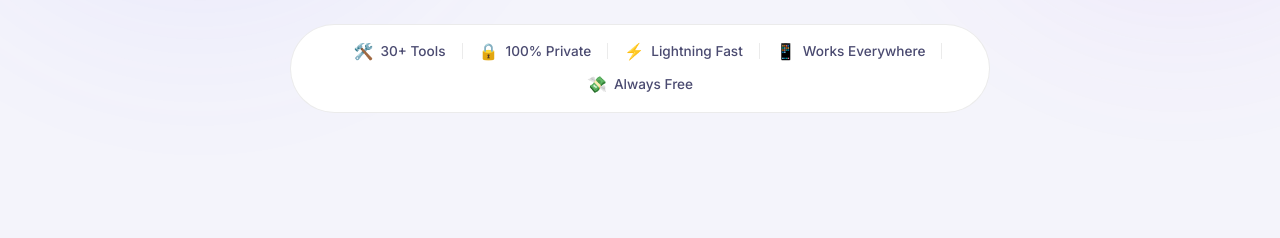
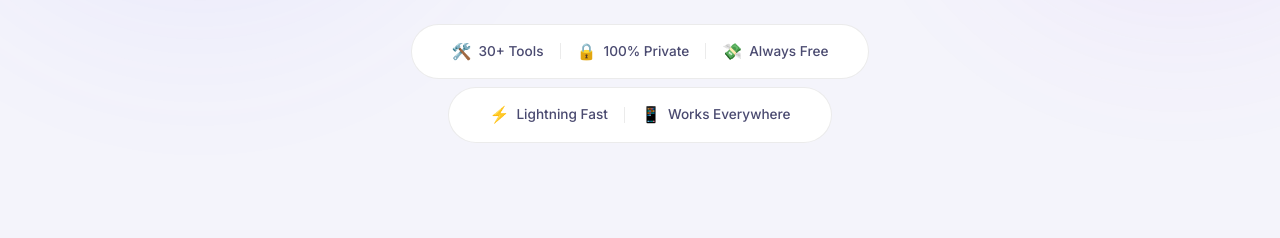
Before and after one commit to mirahtisham13/FileForge, a plain HTML site: page index.html in a window 1280 px wide. Shown: the part 320-558 px from the top of the page. Drawn offline with Linux system fonts and the light colour scheme.

Commit message:
design: split hero pill into 2 rows — row1: 30+ Tools, 100% Private, Always Free · row2: Lightning Fast, Works Everywhere

```diff
--- a/css/main.css
+++ b/css/main.css
@@ -423,6 +423,13 @@ img { max-width: 100%; }
   flex-shrink: 0;
 }
 .hero-strip {
+  margin-top: 0;
+}
+.hero-strip-wrap {
+  display: flex;
+  flex-direction: column;
+  align-items: center;
+  gap: 8px;
   margin-top: 28px;
 }
 
--- a/index.html
+++ b/index.html
@@ -63,16 +63,19 @@
           <span class="gradient-text">File Toolkit</span>
         </h1>
         <p class="hero-subtitle" style="display:none"></p>
+        <div class="hero-strip-wrap">
           <div class="features-strip hero-strip">
             <div class="feature-pill"><span class="feature-pill-icon">🛠️</span><span>30+ Tools</span></div>
             <span class="feature-pill-sep"></span>
             <div class="feature-pill"><span class="feature-pill-icon">🔒</span><span>100% Private</span></div>
             <span class="feature-pill-sep"></span>
+            <div class="feature-pill"><span class="feature-pill-icon">💸</span><span>Always Free</span></div>
+          </div>
+          <div class="features-strip hero-strip">
             <div class="feature-pill"><span class="feature-pill-icon">⚡</span><span>Lightning Fast</span></div>
             <span class="feature-pill-sep"></span>
             <div class="feature-pill"><span class="feature-pill-icon">📱</span><span>Works Everywhere</span></div>
-          <span class="feature-pill-sep"></span>
-          <div class="feature-pill"><span class="feature-pill-icon">💸</span><span>Always Free</span></div>
+          </div>
         </div>
       </div>
     </div>
```
Lines whose indentation alone changed are shown as unchanged.
